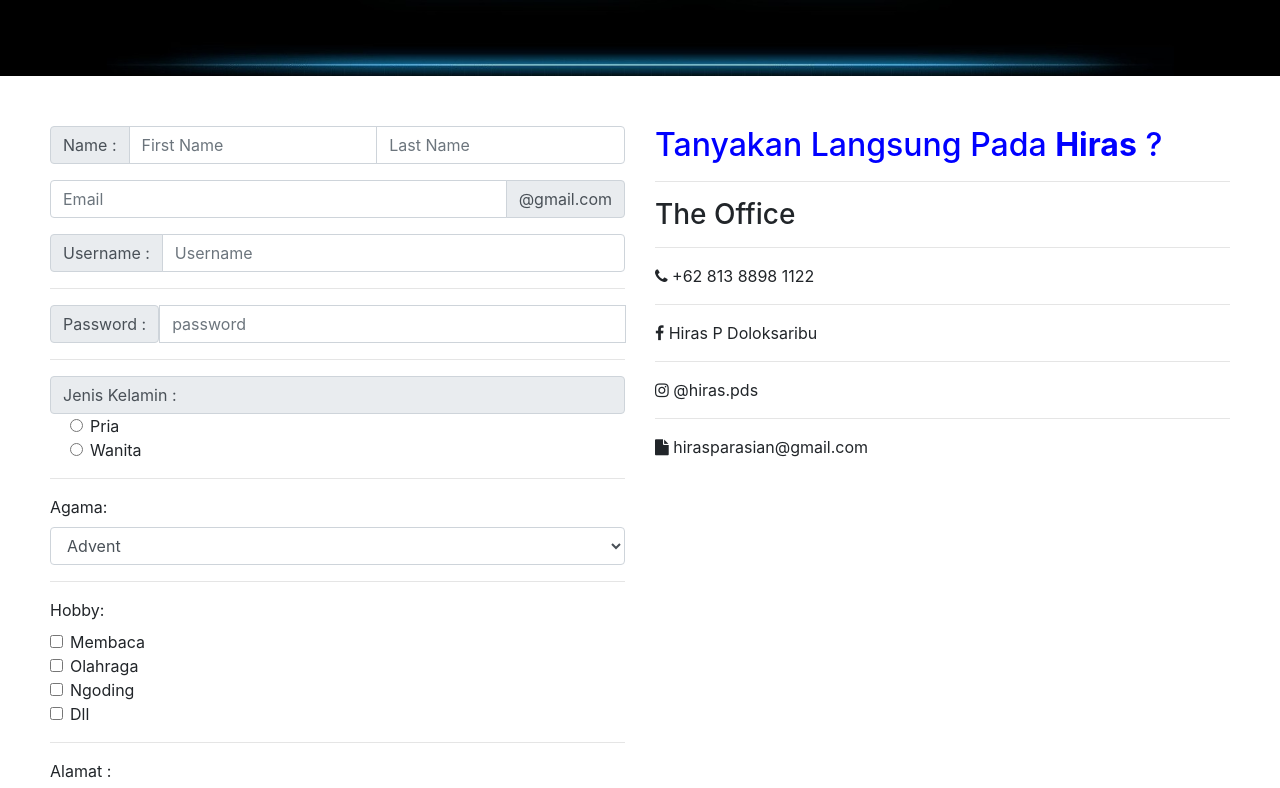
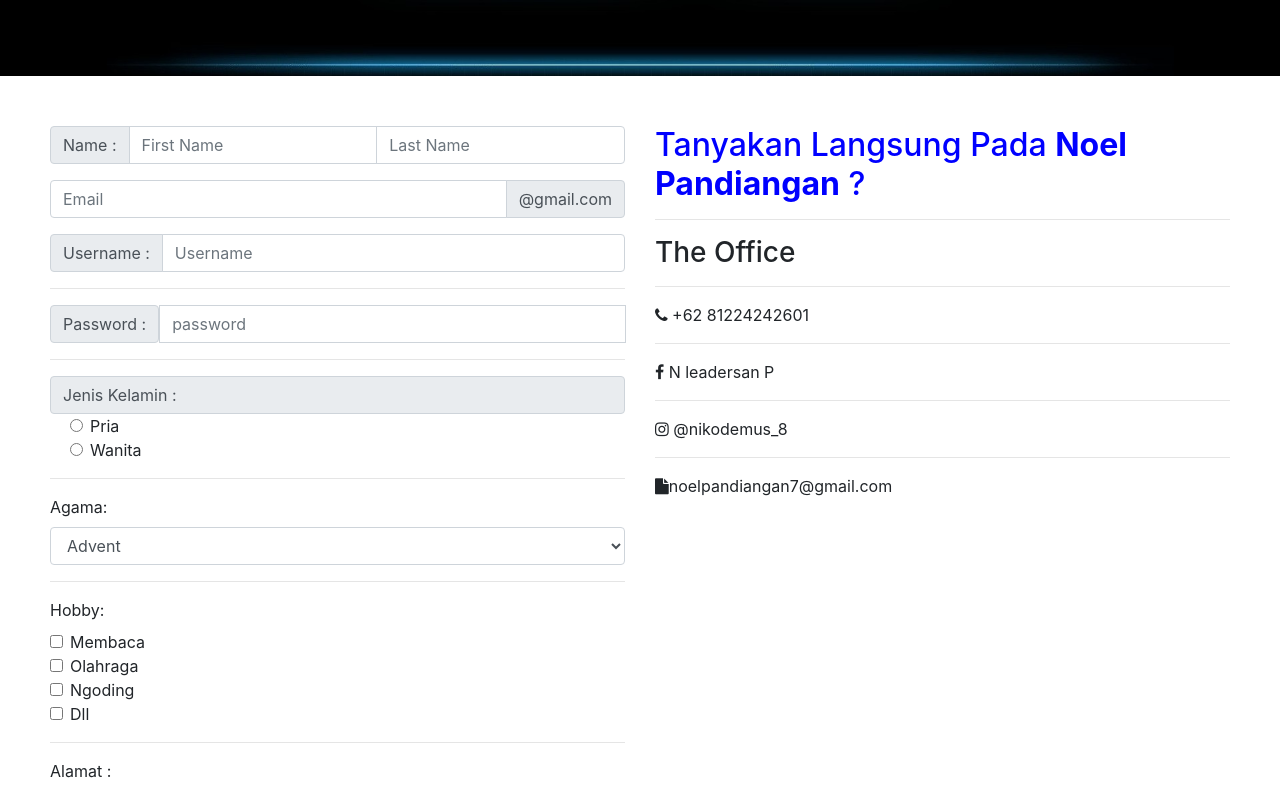
Before and after one commit to leadersan1/leadersan1.github.io, a plain HTML site: page contactus.html in a window 1280 px wide. Shown: the part 420-1208 px from the top of the page. Drawn offline with nearby package versions, Linux system fonts and the light colour scheme.

Commit message:
Update contactus.html

```diff
--- a/contactus.html
+++ b/contactus.html
@@ -231,14 +231,14 @@
     </div>
 
     <div class="col-md-6">
-        <h2 style="color:blue;">Tanyakan Langsung Pada <strong>Hiras</strong> ?</h2>
+        <h2 style="color:blue;">Tanyakan Langsung Pada <strong>Noel Pandiangan</strong> ?</h2>
         <hr />
         <h3>The Office</h3>
         <hr />
-        <i class="fa fa-phone" aria-hidden="true "></i> +62 813 8898 1122</button><br /><hr />
-        <i class="fa fa-facebook" aria-hidden="true "></i> Hiras P Doloksaribu</button><br /><hr />
-        <i class="fa fa-instagram" aria-hidden="true "></i> @hiras.pds</button><br /><hr />
-        <i class="fa fa-file" aria-hidden="true "></i> hirasparasian@gmail.com</button>
+        <i class="fa fa-phone" aria-hidden="true "></i> +62 81224242601</button><br /><hr />
+        <i class="fa fa-facebook" aria-hidden="true "></i> N leadersan P</button><br /><hr />
+        <i class="fa fa-instagram" aria-hidden="true "></i> @nikodemus_8</button><br /><hr />
+        <i class="fa fa-file" aria-hidden="true "></i>noelpandiangan7@gmail.com</button>
     </div>
 </div>
 
```
